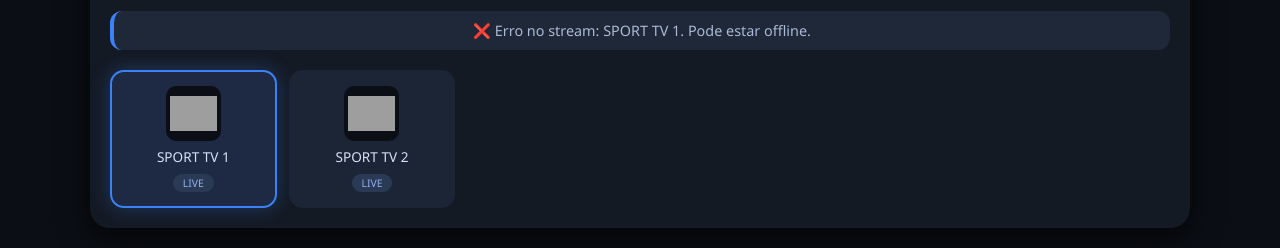
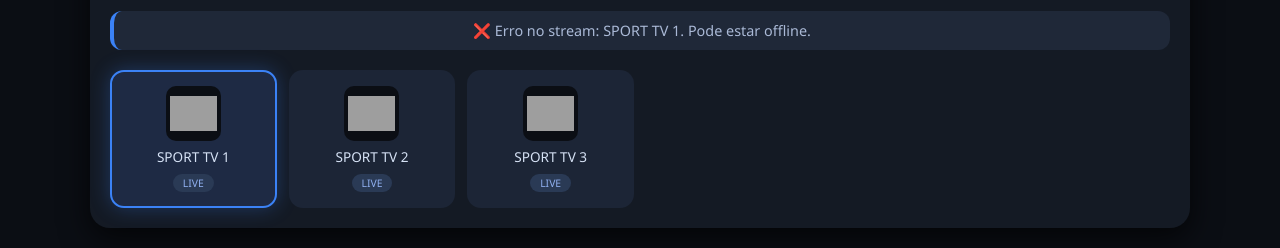
Before and after one commit to edmiguel793-rgb/Lista-iptv, a plain HTML site: page Index.html in a window 1280 px wide. Shown: the part 709-957 px from the top of the page. Drawn offline with nearby package versions, Linux system fonts and the light colour scheme; no server answers; grey boxes are pictures that could not be loaded.

Commit message:
Update Index.html

```diff
--- a/Index.html
+++ b/Index.html
@@ -44,7 +44,6 @@
             color: #8899bb;
             margin-left: auto;
         }
-        /* Player de vídeo */
         .player-wrapper {
             position: relative;
             background: #000;
@@ -61,7 +60,6 @@
             display: block;
             background: #000;
         }
-        /* Barra de status */
         #status {
             padding: 10px 16px;
             background: #1f2838;
@@ -76,8 +74,6 @@
             color: #fff;
             font-weight: 600;
         }
-
-        /* Lista de canais */
         .channel-grid {
             display: grid;
             grid-template-columns: repeat(auto-fill, minmax(150px, 1fr));
@@ -127,8 +123,6 @@
             border-radius: 20px;
             color: #90b0f0;
         }
-
-        /* Responsivo */
         @media (max-width: 600px) {
             .channel-grid {
                 grid-template-columns: repeat(auto-fill, minmax(120px, 1fr));
@@ -140,32 +134,18 @@
     </style>
 </head>
 <body>
-
 <div class="container">
-    <h1>
-        📺 IPTV Player
-        <small>GitHub Host</small>
-    </h1>
-
-    <!-- Player -->
+    <h1>📺 IPTV Player <small>GitHub Host</small></h1>
     <div class="player-wrapper">
         <video id="videoPlayer" controls playsinline></video>
     </div>
-
-    <!-- Status -->
-    <div id="status">
-        ⚡ Clique num canal abaixo para começar a assistir
-    </div>
-
-    <!-- Lista de canais (adicione/edite aqui) -->
-    <div class="channel-grid" id="channelList">
-        <!-- Os canais serão inseridos via JavaScript -->
-    </div>
+    <div id="status">⚡ Clique num canal abaixo para começar a assistir</div>
+    <div class="channel-grid" id="channelList"></div>
 </div>
 
 <script>
     // ================================================================
-    // 🟢 LISTA DE CANAIS ATUALIZADA (SPORT TV 1 e SPORT TV 2)
+    // 🟢 LISTA DE CANAIS ATUALIZADA (SPORT TV 1, 2 e 3)
     // ================================================================
     const channels = [
         {
@@ -175,35 +155,28 @@
         },
         {
             name: "SPORT TV 2",
-            logo: "https://upload.wikimedia.org/wikipedia/pt/4/4f/SportTV_logo.png", // Pode trocar por uma logo específica se quiser
+            logo: "https://upload.wikimedia.org/wikipedia/pt/4/4f/SportTV_logo.png",
             url: "https://4e4e53aa080247bc31d0eb4e7aeb07a0.cazetv.shop/embedtv/632ee02c4bb33227b21fe6e8af6a404b/file.txt"
+        },
+        {
+            name: "SPORT TV 3",
+            logo: "https://upload.wikimedia.org/wikipedia/pt/4/4f/SportTV_logo.png",
+            url: "https://5n341gm2j8ya.24841253.net:8443/hls/twoonydindfqa.m3u8?s=wK8b1xD1OMRMaZHAKJqRgA&e=1783860334"
         }
-        // 👇 Adicione mais canais seguindo este formato:
-        // {
-        //     name: "SPORT TV 3",
-        //     logo: "https://link-da-imagem.png",
-        //     url: "https://link-do-stream.m3u8"
-        // }
     ];
     // ================================================================
 
-    // --- Elementos DOM ---
     const video = document.getElementById('videoPlayer');
     const statusDiv = document.getElementById('status');
     const channelListDiv = document.getElementById('channelList');
-
-    // --- Variável do HLS ---
     let hls = null;
 
-    // --- Função para carregar o stream ---
     function loadChannel(channel) {
         statusDiv.innerHTML = `📡 A carregar: <span>${channel.name}</span> ...`;
-
         if (hls) {
             hls.destroy();
             hls = null;
         }
-
         const streamUrl = channel.url;
 
         if (video.canPlayType('application/vnd.apple.mpegurl')) {
@@ -216,21 +189,15 @@
         }
 
         if (Hls.isSupported()) {
-            hls = new Hls({
-                enableWorker: true,
-                lowLatencyMode: true,
-            });
-
+            hls = new Hls({ enableWorker: true, lowLatencyMode: true });
             hls.loadSource(streamUrl);
             hls.attachMedia(video);
-
             hls.on(Hls.Events.MANIFEST_PARSED, () => {
-                video.play().catch(err => {
+                video.play().catch(() => {
                     statusDiv.innerHTML = `⚠️ Clique no play para iniciar: ${channel.name}`;
                 });
                 statusDiv.innerHTML = `▶️ A reproduzir: <span>${channel.name}</span>`;
             });
-
             hls.on(Hls.Events.ERROR, (event, data) => {
                 if (data.fatal) {
                     statusDiv.innerHTML = `❌ Erro no stream: ${channel.name}. Pode estar offline.`;
@@ -248,37 +215,26 @@
         });
     }
 
-    // --- Renderizar a lista de canais ---
     function renderChannels() {
         channelListDiv.innerHTML = '';
         channels.forEach(ch => {
             const card = document.createElement('div');
             card.className = 'channel-card';
             card.dataset.name = ch.name;
-
             card.innerHTML = `
                 <img src="${ch.logo}" alt="${ch.name}" loading="lazy" onerror="this.src='https://via.placeholder.com/55/141a24/3b82f6?text=TV'">
                 <span class="name">${ch.name}</span>
                 <span class="badge">LIVE</span>
             `;
-
-            card.addEventListener('click', () => {
-                loadChannel(ch);
-            });
-
+            card.addEventListener('click', () => loadChannel(ch));
             channelListDiv.appendChild(card);
         });
-
         if (channels.length > 0) {
-            setTimeout(() => {
-                loadChannel(channels[0]);
-            }, 300);
+            setTimeout(() => loadChannel(channels[0]), 300);
         }
     }
 
-    // --- Iniciar ---
     renderChannels();
 </script>
-
 </body>
 </html>
```
